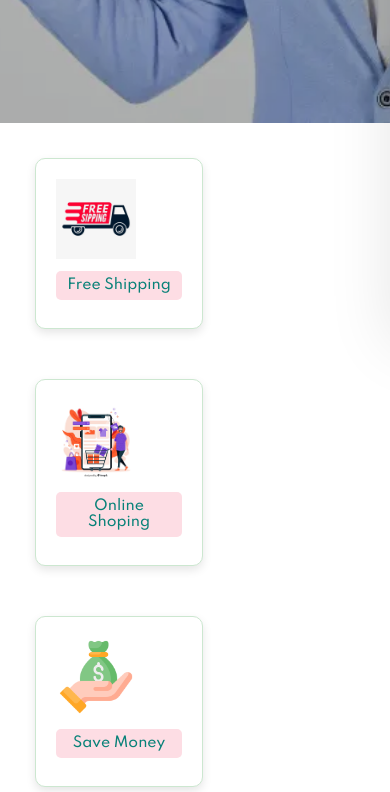
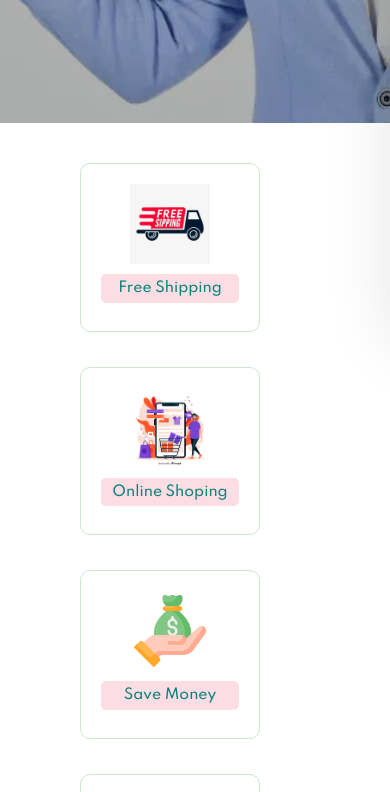
Before and after one commit to mahesh-nakka-56/E-Commerce-, a plain HTML site: page index.html in a window 390 px wide. Shown: the part 540-1332 px from the top of the page. Drawn offline with nearby package versions, Linux system fonts and the light colour scheme.

Commit message:
final feature fix

```diff
--- a/style.css
+++ b/style.css
@@ -185,23 +185,12 @@ body{
      background-color:white;
 }
 
-#feature {
+/* #feature {
     display: flex;
     justify-content: space-between;
     flex-wrap: wrap;
     gap: 20px;
 }
-
-/* #feature .fe-box {
-    width: 22%;
-    min-width: 200px;
-    text-align: center;
-    background: #fff;
-    padding: 20px;
-    border-radius: 20px;
-    box-shadow: 0 4px 10px rgba(0,0,0,0.1);
-
-} */
 
 #feature .fe-box {
     width: 160px;
@@ -232,7 +221,48 @@ body{
     transform: translateY(-5px);
     transition: 0.3s;
     box-shadow: 0 8px 25px rgba(0,0,0,0.2);
+} */
+
+/* FEATURE SECTION (DESKTOP) */
+#feature {
+    display: flex;
+    justify-content: space-between;
+    flex-wrap: wrap;
+    gap: 20px;
+    padding: 40px 80px;
 }
+
+#feature .fe-box {
+    width: 15%;
+    min-width: 140px;
+    text-align: center;
+    padding: 20px;
+    border: 1px solid #cce7d0;
+    border-radius: 10px;
+    background: #fff;
+    transition: 0.3s;
+}
+
+#feature .fe-box img {
+    width: 100%;
+    height: 80px;
+    object-fit: contain;
+    margin-bottom: 10px;
+}
+
+#feature .fe-box h6 {
+    background: #fddde4;
+    padding: 6px 10px;
+    border-radius: 5px;
+    font-size: 14px;
+    color: #088178;
+}
+
+#feature .fe-box:hover {
+    transform: translateY(-5px);
+    box-shadow: 0 8px 25px rgba(0,0,0,0.15);
+}
+
 #product1{
     text-align: center;
 }
@@ -1164,8 +1194,12 @@ padding-top:15px;
     justify-content: space-between;
     flex-wrap: wrap;   /* important */
 }
+/* #feature .fe-box {
+  margin:15px 15px;
+} */
 #feature .fe-box {
-  margin:15px 15px;
+    width: 30%;
+    min-width: 180px;
 }
 
 #product1 .pro-container {
@@ -1212,20 +1246,29 @@ h2 {
     font-size:32px;
 }
 
-#feature {
-
-    /* justify-content: space-between; */
-        display: flex;
-        flex-wrap: wrap;
+  /* #feature {
         justify-content: space-between;
         padding: 20px;
-}
-#feature .fe-box {
-    /* width: 155PX;
-  margin:0 0 15px 0; */
-        width: 48% !important;     /* force two boxes per row */
+    }
+
+    #feature .fe-box {
+        width: 48% !important;
         margin-bottom: 15px;
+    } */
+     /* --- FORCE FEATURE SECTION LAYOUT --- */
+    #feature {
+        display: flex !important;
+        flex-wrap: wrap !important;
+        justify-content: space-between !important;
     }
+
+    #feature .fe-box {
+        width: 48% !important;       /* 2 per row */
+        max-width: 48% !important;
+        margin-bottom: 15px !important;
+        box-sizing: border-box !important;
+    }
+
 #product1 .pro {
 width: 100%;
 }
```
